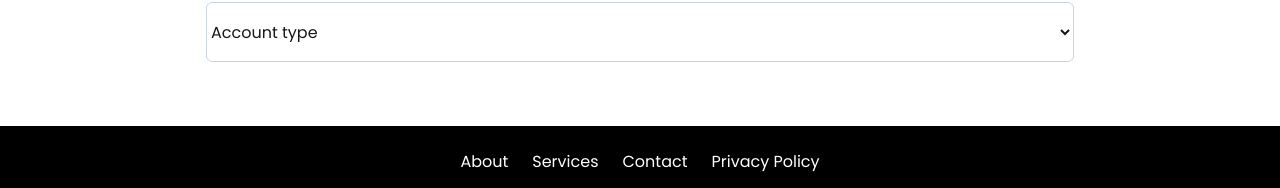
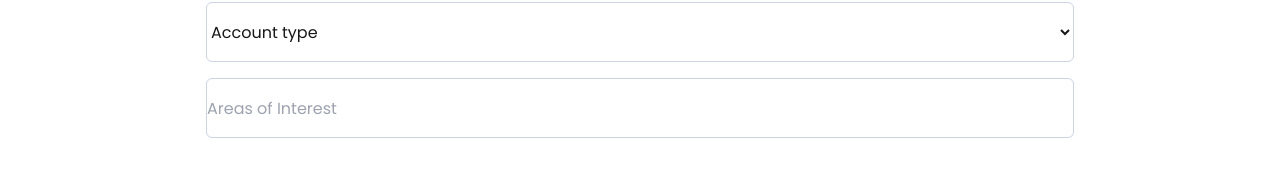
Before and after one commit to Mofeleng/eachseed, a Next.js app: page /backers/auth/signup in a window 1280 px wide. Shown: the part 1006-1194 px from the top of the page. Built offline with nearby package versions, Linux system fonts and the light colour scheme; a web font is replaced by a local one.

Commit message:
Created the constants array for categories and create the input fiels for areas of interest

```diff
--- a/src/app/(investors)/backers/auth/signup/page.tsx
+++ b/src/app/(investors)/backers/auth/signup/page.tsx
@@ -49,6 +49,8 @@ const InvestorSignUp = async () => {
             ))}
           </select>
 
+          <input type="text" className='w-full h-[60px] outline-none border border-slate-300 bg-transparent  rounded-md' name='areasOfInterest' placeholder='Areas of Interest' autoComplete='false'/>
+
         </div>
       </section>
 
--- a/src/constants/index.ts
+++ b/src/constants/index.ts
@@ -97,3 +97,10 @@ export const backerAccountTypes = [
         name: 'Charity'
     }
 ]
+
+export const categories = [
+    {
+        value: 'SDG1',
+        name: 'Zero hunger'
+    }
+]
```
